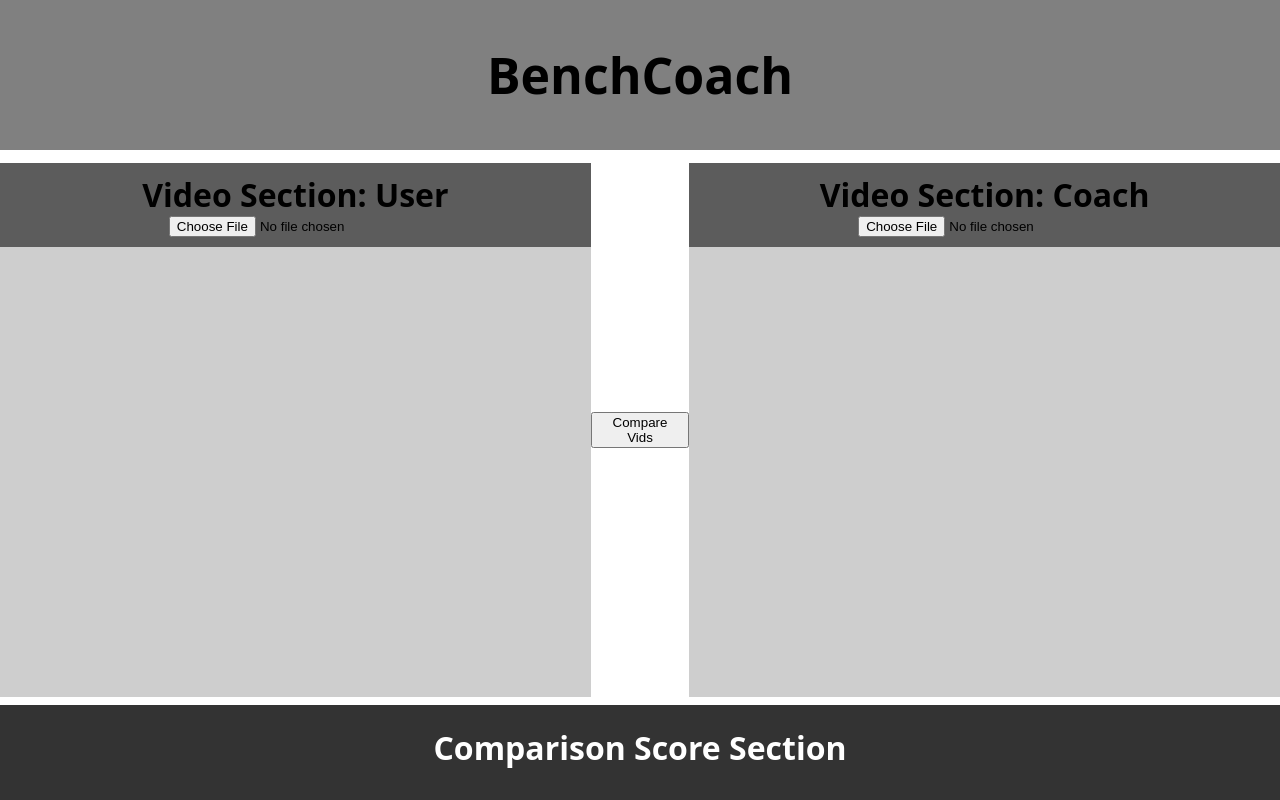
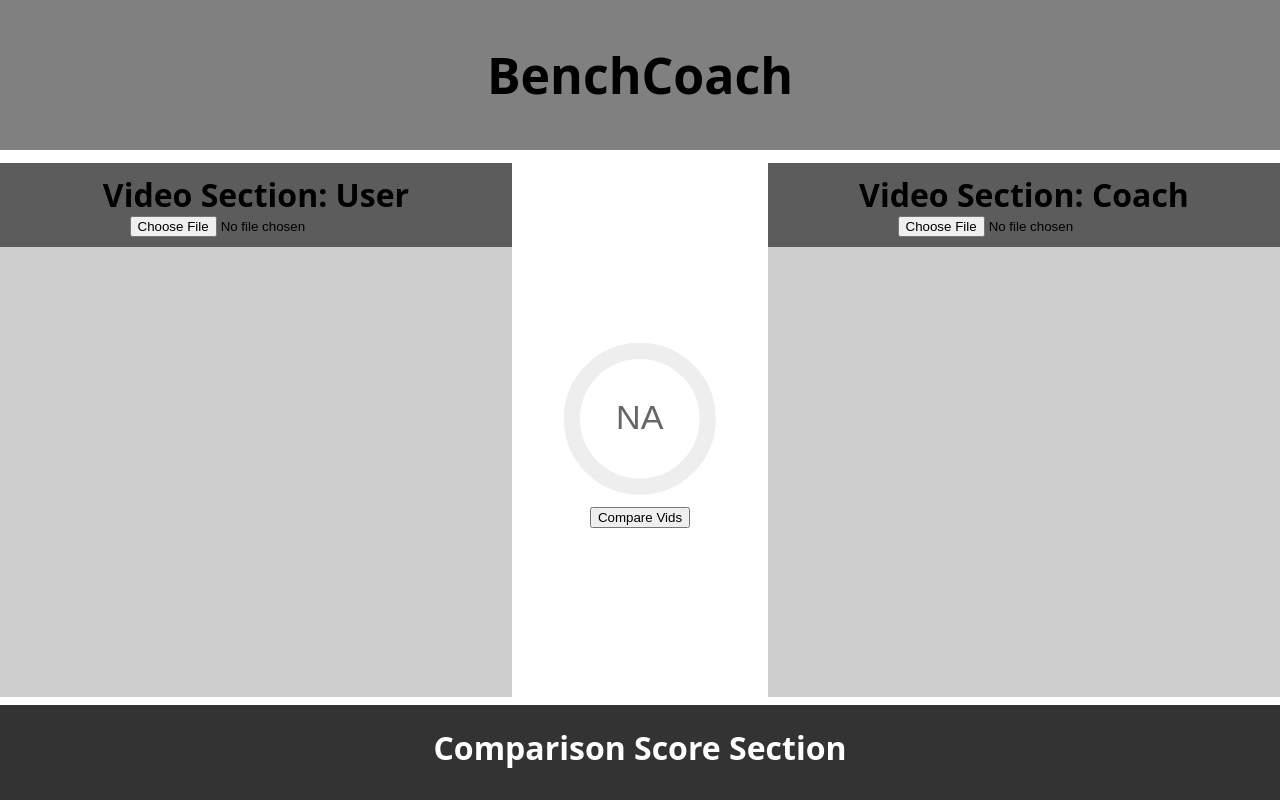
Before and after one commit to jhein1892/3D_pose_modeling, a React (Create React App) app in the folder front/: page / in a window 1280 px wide. Shown: the top 800 px of the page. Built offline with nearby package versions, Linux system fonts and the light colour scheme.

Commit message:
added a comparison counter

```diff
--- a/front/src/components/main.js
+++ b/front/src/components/main.js
@@ -7,8 +7,9 @@ import classNames from 'classnames'
 export default function MainPage()
 {
     const [videoTitle, setVideoTitle] = useState({"User":null, "Coach": null})
-    const [compAccuracy, setCompAccuracy] = useState();
+    const [compAccuracy, setCompAccuracy] = useState(null);
     const [lmAccuracy, setLmAccuracy] = useState();
+    const [dashArray, setDashArray] = useState('0,100')
 
     const lmNames = {
         0: "Nose",
@@ -43,6 +44,7 @@ export default function MainPage()
         .then((response) => {
             console.log(response.data)
             let totAccuracy = (response.data.accuracy * 100).toFixed(2)
+            setDashArray(`${totAccuracy}, 100`)
             setCompAccuracy(totAccuracy)
             setLmAccuracy(response.data.normalized)
         })
@@ -60,20 +62,55 @@ export default function MainPage()
             return (
                 <div className="parts_col">
                     <h4>{lmNames[score]}:</h4>
-                    {lmAccuracy ? <span className={divClasses}>%{(lmAccuracy[score] * 100).toFixed(2)}</span>: <span>NA</span>}
+                    {lmAccuracy ? <span className={divClasses}>{(lmAccuracy[score] * 100).toFixed(2)}%</span>: <span>NA</span>}
                 </div>
             )
         })
     }
 
+    const circleClass = classNames({
+        "circle": compAccuracy != null,
+        "circle_NA": compAccuracy == null
+    })
+
+    const circleColors = classNames('circular-chart', {
+        "red": compAccuracy && compAccuracy <= 50,
+        "orange": compAccuracy && compAccuracy <= 60 && compAccuracy > 50,
+        "yellow": compAccuracy && compAccuracy <= 70 && compAccuracy > 60,
+        "greenYellow":compAccuracy && compAccuracy <= 80 && compAccuracy > 70,
+        "green": compAccuracy && compAccuracy > 80
+    })
+
     return (
         <div className="main_wrapper">
             <div className="input_wrapper">
                 <VideoSection userType={"User"} setVideoTitle={setVideoTitle}/>
-                <div>
-                    {compAccuracy&&
+                <div className="comp_section">
+                <div class="flex-wrapper">
+                    <div class="single-chart">
+                        <svg viewBox="0 0 36 36" className={circleColors}>
+                        <path class="circle-bg"
+                            d="M18 2.0845
+                            a 15.9155 15.9155 0 0 1 0 31.831
+                            a 15.9155 15.9155 0 0 1 0 -31.831"
+                        />
+                        <path className={circleClass}
+                            strokeDasharray={dashArray}
+                            d="M18 2.0845
+                            a 15.9155 15.9155 0 0 1 0 31.831
+                            a 15.9155 15.9155 0 0 1 0 -31.831"
+                        />
+                        {compAccuracy ?
+                            <text x="18" y="20.35" class="percentage">{compAccuracy}</text>
+                            :
+                            <text x="18" y="20.35" class="percentage">NA</text>
+                        }
+                        </svg>
+                    </div>
+                </div>
+                    {/* {compAccuracy&&
                         <h3>%{compAccuracy}</h3>
-                    }
+                    } */}
                     <button onClick={handleVideoCompare}>Compare Vids</button>
                 </div>
                 <VideoSection userType={"Coach"} setVideoTitle={setVideoTitle}/>
--- a/front/src/styles/Main.sass
+++ b/front/src/styles/Main.sass
@@ -10,6 +10,56 @@
         margin: auto
         justify-content: space-around
         align-items: center
+
+        .comp_section
+            width : 300px
+            .flex-wrapper
+                display: flex
+                flex-flow: row nowrap
+                justify-content: center
+
+            .single-chart
+                width: 75%
+                justify-content: space-around
+
+            .circular-chart
+                display: block
+                margin: 10px auto
+                max-width: 80%
+                max-height: 250px
+
+            .circle-bg
+                fill: none
+                stroke: #eee
+                stroke-width: 3.8
+
+            .circle
+                fill: none
+                stroke-width: 2.8
+                stroke-linecap: round
+                animation: progress 1s ease forwards
+            .circle_NA
+                fill: none
+                stroke-width: 2.8
+                stroke-linecap: round
+
+            .circular-chart.red .circle
+                stroke: red
+            .circular-chart.orange .circle
+                stroke: orange
+            .circular-chart.yellow .circle
+                stroke: yellow
+            .circular-chart.greenYellow .circle
+                stroke: greenYellow
+            .circular-chart.green .circle
+                stroke: green
+
+            .percentage
+                fill: #666
+                font-family: sans-serif
+                font-size: 0.5em
+                text-anchor: middle
+
 
     .comparison_wrapper
         margin-top: 10px
@@ -50,3 +100,8 @@
                     color: greenyellow
                 .high_acc
                     color: green
+
+
+@keyframes progress
+    0%
+        stroke-dasharray: 0 100
```
